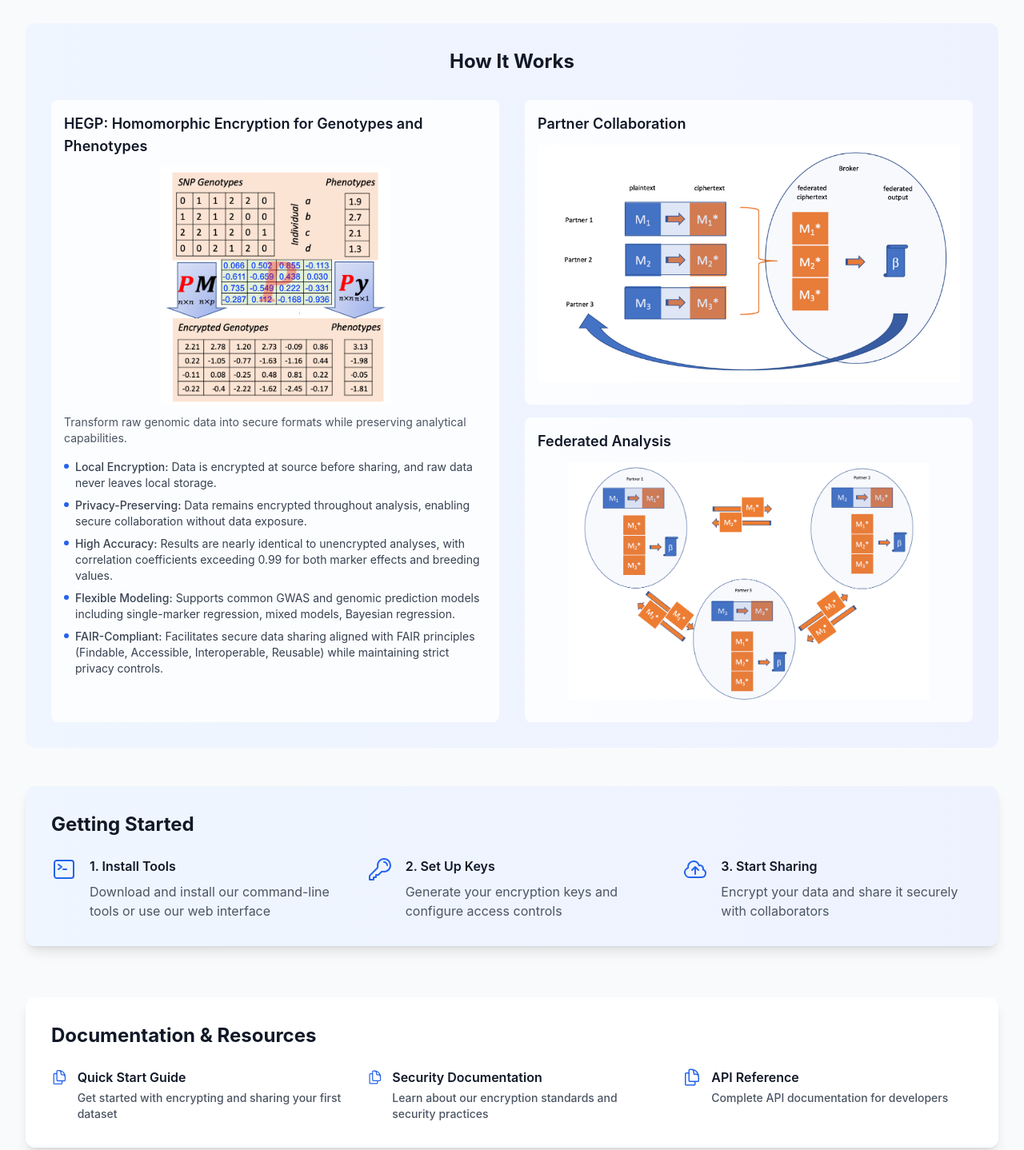
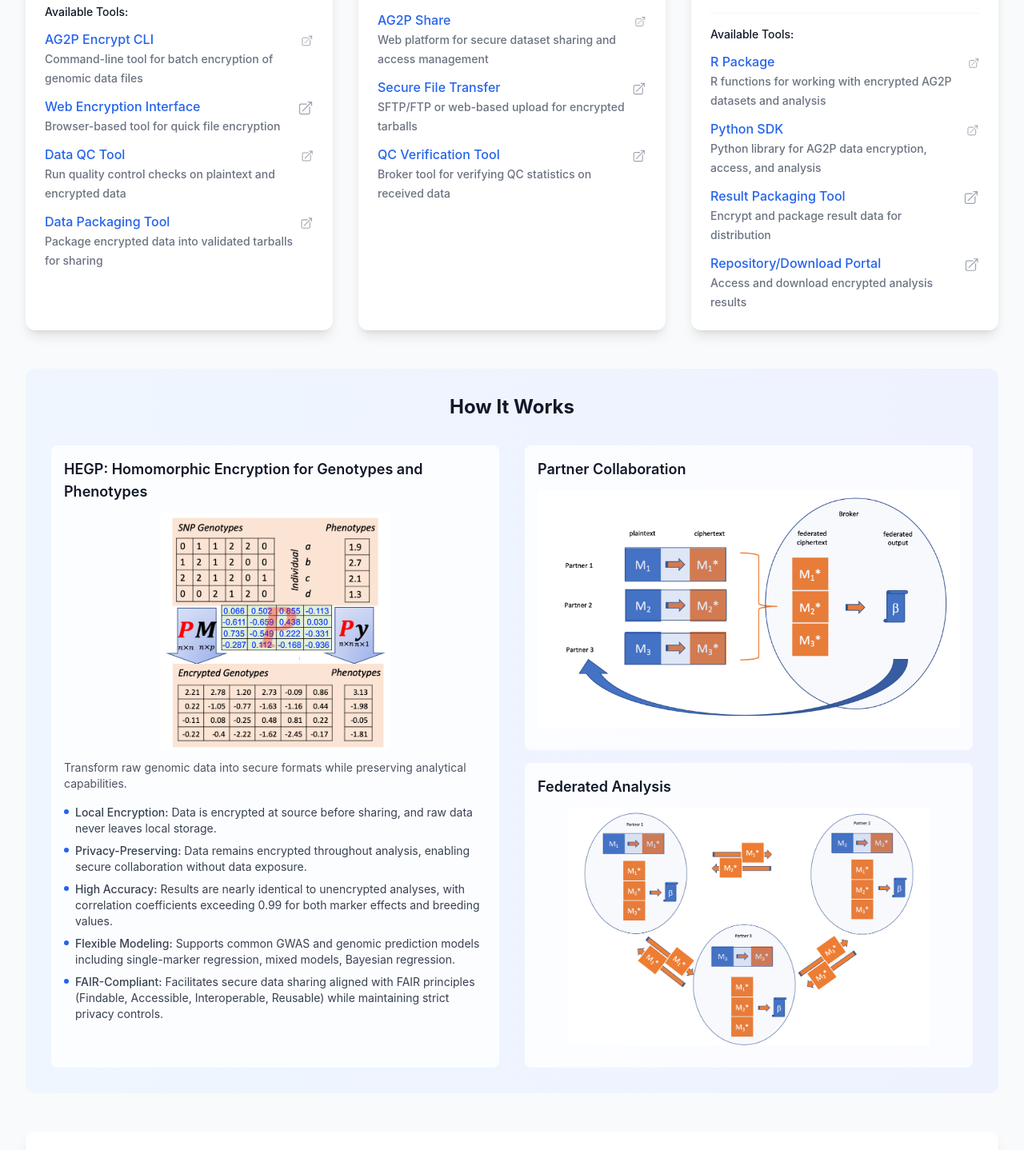
Before and after one commit to AG2P-DISC/ag2p-disc.github.io, a React (Vite) app: page /encryption-tools in a window 1280 px wide. Shown: the part 932-2370 px from the top of the page at 80% size. Built offline with nearby package versions, Linux system fonts and the light colour scheme.

Commit message:
Update Encryption Tools page: protocol-aligned tools, new protocol page, section reordering

```diff
--- a/src/App.tsx
+++ b/src/App.tsx
@@ -6,6 +6,7 @@ import EncryptionTools from './pages/EncryptionTools';
 import CommercialData from './pages/CommercialData';
 import Education from './pages/Education';
 import ProposalForm from './pages/ProposalForm';
+import EncryptedDataProtocol from './pages/EncryptedDataProtocol';
 
 function App() {
   return (
@@ -17,6 +18,7 @@ function App() {
         <Route path="/commercial-data" element={<CommercialData />} />
         <Route path="/commercial-data/proposal" element={<ProposalForm />} />
         <Route path="/education" element={<Education />} />
+        <Route path="/encrypted-data-protocol" element={<EncryptedDataProtocol />} />
       </Routes>
     </Router>
   );
--- /dev/null
+++ b/src/pages/EncryptedDataProtocol.tsx
@@ -0,0 +1,70 @@
+import React, { useEffect } from 'react';
+import Layout from '../components/Layout';
+
+const EncryptedDataProtocol: React.FC = () => {
+  useEffect(() => {
+    document.title = 'Encrypted Data Sharing Protocol | AG2P-DISC';
+  }, []);
+
+  return (
+    <Layout>
+      <div className="max-w-7xl mx-auto px-4 py-12">
+        {/* Header Section */}
+        <div className="text-center mb-12">
+          <h1 className="text-4xl font-bold text-gray-900 mb-6">
+            Encrypted Data Sharing and Analysis Agreement Protocol
+          </h1>
+          <p className="text-xl text-gray-600 max-w-3xl mx-auto">
+            A comprehensive guide for secure data sharing and analysis procedures in agricultural genomics research.
+          </p>
+        </div>
+
+        {/* Protocol Content */}
+        <div className="bg-white rounded-xl shadow-lg p-8">
+          <div className="prose max-w-none">
+            <div className="mb-8">
+              <h2 className="text-2xl font-bold text-gray-900 mb-4">1. Negotiation (All parties and Broker)</h2>
+              <p className="text-gray-600 mb-4">Parties agree to share genetic and phenotypic data in order to perform quantitative genetics analysis on the shared data. The agreement must include:</p>
+              <ol className="list-decimal pl-6 space-y-3 text-gray-600">
+                <li>Specification of Phenotypes and Covariates to be shared, including any pre-processing (eg standardisation, normalisation). For factor type variables the factor levels must be specified and explained, and whether they are random or fixed effects. Imputation of missing values must be specified. Deliverable is a complete specification of a numerical tabular text file with each column ordered and detailed.</li>
+                <li>Specification of the genotype sites to be shared - chromosome and base-pair position, relative to a named reference genome. Specification of how genotypes are encoded (as dosages for additive genetic effects or augmented with additional columns so that e.g. dominance effects can be models). Specification of imputation method for missing genotypes.</li>
+                <li>Specification of quality control checks to be performed on each component dataset pre- and post encryption, e.g. the calculation of a heritability measure for each phenotype, which should be the same (up to numerical rounding error) in plaintext and cyphertext.</li>
+                <li>Agreement of data-sharing (eg by FTP of encrypted compressed tar ball).</li>
+                <li>Specification of the analyses to be performed on the federated data. This should include the results to be shared with all the participants, including file formats.</li>
+                <li>Agreement on deletion policy of shared cyphertext data.</li>
+                <li>Agreement on results being published.</li>
+              </ol>
+            </div>
+
+            <div className="mb-8">
+              <h2 className="text-2xl font-bold text-gray-900 mb-4">2. Preparation</h2>
+              <ol className="list-decimal pl-6 space-y-3 text-gray-600">
+                <li>Each party prepares their data using the agreed specification. They run quality control checks (summary statistics) on their plaintext. They encrypt their data using the distributed encryption software and repeat the QC checks to ensure they produce the same results.</li>
+                <li>Data sharing. The encrypted data is packaged into an agreed format (eg files with specified names in a compressed tar ball. The shared data may be further encrypted for transmission to the central data broker, using a shared public key. Each party includes their QC statistics to the data broker.</li>
+              </ol>
+            </div>
+
+            <div className="mb-8">
+              <h2 className="text-2xl font-bold text-gray-900 mb-4">3. Analysis</h2>
+              <ol className="list-decimal pl-6 space-y-3 text-gray-600">
+                <li>Data broker unpacks each shared dataset into a separate data area, reruns QC checks on each and checks that summary statistics agree.</li>
+                <li>Data broker combines the shared cypher texts and performs the agreed analyses on the combined cyphertext data.</li>
+                <li>Result data are encrypted using public-key encryption and returned to each party (each party receives the same result data, eg by downloading from a single repository).</li>
+                <li>Encrypted data are deleted from data broker's file system.</li>
+              </ol>
+            </div>
+
+            <div>
+              <h2 className="text-2xl font-bold text-gray-900 mb-4">4. Distribution of Results</h2>
+              <ol className="list-decimal pl-6 space-y-3 text-gray-600">
+                <li>Results are published as agreed.</li>
+              </ol>
+            </div>
+          </div>
+        </div>
+      </div>
+    </Layout>
+  );
+};
+
+export default EncryptedDataProtocol;
--- a/src/pages/EncryptionTools.tsx
+++ b/src/pages/EncryptionTools.tsx
@@ -87,6 +87,16 @@ const EncryptionTools: React.FC = () => {
           name: "Web Encryption Interface",
           description: "Browser-based tool for quick file encryption",
           link: "https://encrypt.ag2p-disc.org"
+        },
+        {
+          name: "Data QC Tool",
+          description: "Run quality control checks on plaintext and encrypted data",
+          link: "#"
+        },
+        {
+          name: "Data Packaging Tool",
+          description: "Package encrypted data into validated tarballs for sharing",
+          link: "#"
         }
       ]
     },
@@ -99,6 +109,16 @@ const EncryptionTools: React.FC = () => {
           name: "AG2P Share",
           description: "Web platform for secure dataset sharing and access management",
           link: "https://share.ag2p-disc.org"
+        },
+        {
+          name: "Secure File Transfer",
+          description: "SFTP/FTP or web-based upload for encrypted tarballs",
+          link: "#"
+        },
+        {
+          name: "QC Verification Tool",
+          description: "Broker tool for verifying QC statistics on received data",
+          link: "#"
         }
       ]
     },
@@ -109,13 +129,23 @@ const EncryptionTools: React.FC = () => {
       tools: [
         {
           name: "R Package",
-          description: "R functions for working with encrypted AG2P datasets",
+          description: "R functions for working with encrypted AG2P datasets and analysis",
           link: "https://github.com/AG2P-DISC/ag2p-r"
         },
         {
           name: "Python SDK",
-          description: "Python library for AG2P data encryption and access",
+          description: "Python library for AG2P data encryption, access, and analysis",
           link: "https://github.com/AG2P-DISC/ag2p-python"
+        },
+        {
+          name: "Result Packaging Tool",
+          description: "Encrypt and package result data for distribution",
+          link: "#"
+        },
+        {
+          name: "Repository/Download Portal",
+          description: "Access and download encrypted analysis results",
+          link: "#"
         }
       ]
     }
@@ -152,6 +182,40 @@ const EncryptionTools: React.FC = () => {
           </div>
         </div>
 
+        {/* Getting Started Section */}
+        <div className="bg-gradient-to-r from-blue-50 to-indigo-50 rounded-xl shadow-lg p-8 mb-16">
+          <h2 className="text-2xl font-bold text-gray-900 mb-6">Getting Started</h2>
+          <div className="grid grid-cols-1 md:grid-cols-3 gap-8">
+            <div className="flex items-start gap-4">
+              <div className="flex-shrink-0">
+                <CommandLineIcon className="h-8 w-8 text-blue-600" />
+              </div>
+              <div>
+                <h3 className="font-semibold text-gray-900 mb-2">1. Install Tools</h3>
+                <p className="text-gray-600">Download and install our command-line tools or use our web interface</p>
+              </div>
+            </div>
+            <div className="flex items-start gap-4">
+              <div className="flex-shrink-0">
+                <KeyIcon className="h-8 w-8 text-blue-600" />
+              </div>
+              <div>
+                <h3 className="font-semibold text-gray-900 mb-2">2. Set Up Keys</h3>
+                <p className="text-gray-600">Generate your encryption keys and configure access controls</p>
+              </div>
+            </div>
+            <div className="flex items-start gap-4">
+              <div className="flex-shrink-0">
+                <CloudArrowUpIcon className="h-8 w-8 text-blue-600" />
+              </div>
+              <div>
+                <h3 className="font-semibold text-gray-900 mb-2">3. Start Sharing</h3>
+                <p className="text-gray-600">Encrypt your data and share it securely with collaborators</p>
+              </div>
+            </div>
+          </div>
+        </div>
+
         {/* Main Features */}
         <div className="grid grid-cols-1 lg:grid-cols-3 gap-8 mb-12">
           {features.map((feature, index) => (
@@ -180,7 +244,7 @@ const EncryptionTools: React.FC = () => {
                   Transform raw genomic data into secure formats while preserving analytical capabilities.
                 </p>
                 <div className="space-y-2">
-                <div className="flex items-start gap-2">
+                  <div className="flex items-start gap-2">
                     <div className="flex-shrink-0 w-1.5 h-1.5 rounded-full bg-blue-600 mt-1.5"></div>
                     <p className="text-sm text-gray-700"><span className="font-medium">Local Encryption:</span> Data is encrypted at source before sharing, and raw data never leaves local storage.</p>
                   </div>
@@ -230,89 +294,21 @@ const EncryptionTools: React.FC = () => {
           </div>
         </div>
 
-        {/* Getting Started Section */}
-        <div className="bg-gradient-to-r from-blue-50 to-indigo-50 rounded-xl shadow-lg p-8 mb-16">
-          <h2 className="text-2xl font-bold text-gray-900 mb-6">Getting Started</h2>
-          <div className="grid grid-cols-1 md:grid-cols-3 gap-8">
-            <div className="flex items-start gap-4">
-              <div className="flex-shrink-0">
-                <CommandLineIcon className="h-8 w-8 text-blue-600" />
-              </div>
-              <div>
-                <h3 className="font-semibold text-gray-900 mb-2">1. Install Tools</h3>
-                <p className="text-gray-600">Download and install our command-line tools or use our web interface</p>
-              </div>
-            </div>
-            <div className="flex items-start gap-4">
-              <div className="flex-shrink-0">
-                <KeyIcon className="h-8 w-8 text-blue-600" />
-              </div>
-              <div>
-                <h3 className="font-semibold text-gray-900 mb-2">2. Set Up Keys</h3>
-                <p className="text-gray-600">Generate your encryption keys and configure access controls</p>
-              </div>
-            </div>
-            <div className="flex items-start gap-4">
-              <div className="flex-shrink-0">
-                <CloudArrowUpIcon className="h-8 w-8 text-blue-600" />
-              </div>
-              <div>
-                <h3 className="font-semibold text-gray-900 mb-2">3. Start Sharing</h3>
-                <p className="text-gray-600">Encrypt your data and share it securely with collaborators</p>
-              </div>
-            </div>
-          </div>
-        </div>
-
         {/* Documentation Section */}
         <div className="bg-white rounded-xl shadow-lg p-8">
           <h2 className="text-2xl font-bold text-gray-900 mb-6">Documentation & Resources</h2>
-          <div className="grid grid-cols-1 md:grid-cols-3 gap-8">
+          <div className="grid grid-cols-1 gap-8">
             <a
-              href="https://docs.ag2p-disc.org/quick-start"
-              target="_blank"
-              rel="noopener noreferrer"
+              href="/encrypted-data-protocol"
               className="group"
             >
               <div className="flex items-start gap-3">
                 <DocumentDuplicateIcon className="h-6 w-6 text-blue-600" />
                 <div>
                   <h3 className="font-semibold text-gray-900 group-hover:text-blue-600 mb-1">
-                    Quick Start Guide
+                    Encrypted Data Sharing and Analysis Agreement Protocol
                   </h3>
-                  <p className="text-sm text-gray-600">Get started with encrypting and sharing your first dataset</p>
-                </div>
-              </div>
-            </a>
-            <a
-              href="https://docs.ag2p-disc.org/security"
-              target="_blank"
-              rel="noopener noreferrer"
-              className="group"
-            >
-              <div className="flex items-start gap-3">
-                <DocumentDuplicateIcon className="h-6 w-6 text-blue-600" />
-                <div>
-                  <h3 className="font-semibold text-gray-900 group-hover:text-blue-600 mb-1">
-                    Security Documentation
-                  </h3>
-                  <p className="text-sm text-gray-600">Learn about our encryption standards and security practices</p>
-                </div>
-              </div>
-            </a>
-            <a
-              href="https://docs.ag2p-disc.org/api"
-              target="_blank"
-              rel="noopener noreferrer"
-              className="group"
-            >
-              <div className="flex items-start gap-3">
-                <DocumentDuplicateIcon className="h-6 w-6 text-blue-600" />
-                <div>
-                  <h3 className="font-semibold text-gray-900 group-hover:text-blue-600 mb-1">
-                    API Reference
-                  </h3>
-                  <p className="text-sm text-gray-600">Complete API documentation for developers</p>
+                  <p className="text-sm text-gray-600">Comprehensive guide for secure data sharing and analysis procedures</p>
                 </div>
               </div>
             </a>
```
